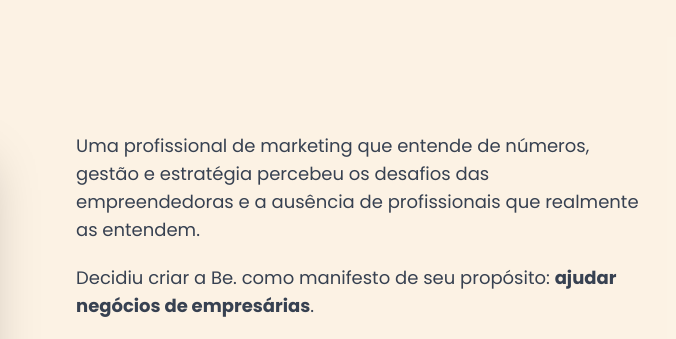
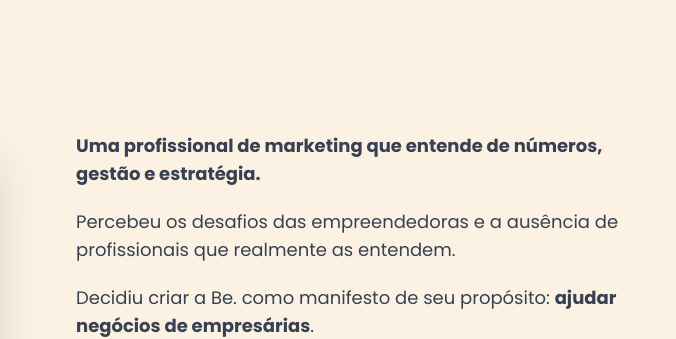
Before and after one commit to joaoguilhermemendes/Beher, a plain HTML site: page index.html in a window 1280 px wide. Shown: the part 6060-6399 px from the top of the page, 604-1280 px from the left. Drawn offline with nearby package versions, Linux system fonts and the light colour scheme.

Commit message:
SOCIA Section - Fix the text structure

```diff
--- a/index.html
+++ b/index.html
@@ -688,7 +688,10 @@
                 <div class="mt-0 lg:mt-28">
                     <div class="space-y-5 text-lg text-gray-700 mb-12">
                         <p>
-                            Uma profissional de marketing que entende de números, gestão e estratégia percebeu os desafios das empreendedoras e a ausência de profissionais que realmente as entendem.
+                            <b>Uma profissional de marketing que entende de números, gestão e estratégia.</b>
+                        </p>
+                        <p>
+                            Percebeu os desafios das empreendedoras e a ausência de profissionais que realmente as entendem.
                         </p>
                         <p>
                             Decidiu criar a Be. como manifesto de seu propósito: <b>ajudar negócios de empresárias</b>.
```
